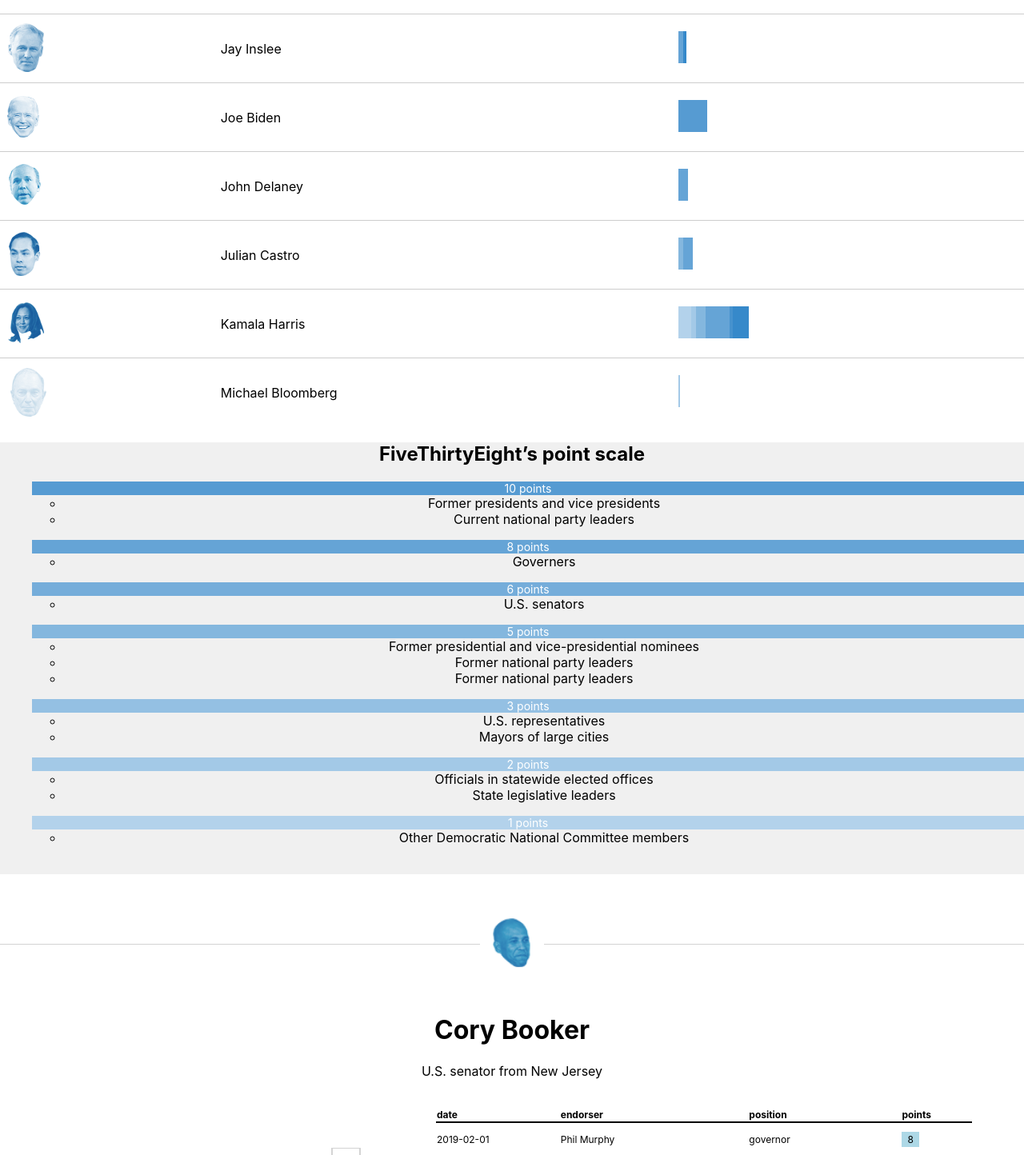
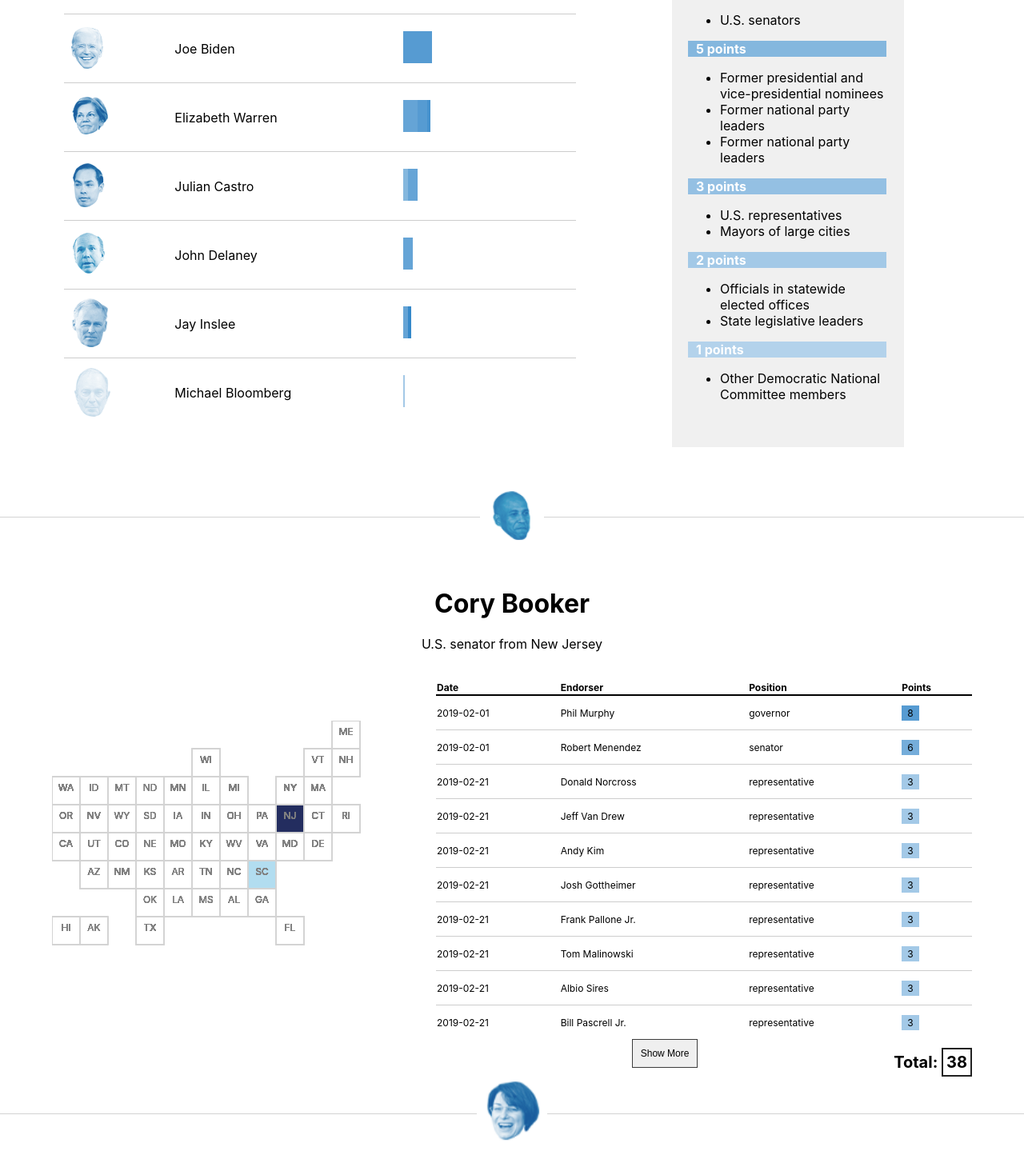
Before and after one commit to JulienAssouline/538_dashboard_remake-, a React (Create React App) app in the folder endorsements/: page / in a window 1280 px wide. Shown: the part 326-1770 px from the top of the page at 80% size. Built offline with nearby package versions, Linux system fonts and the light colour scheme.

Commit message:
totals and TotalTable

```diff
--- a/endorsements/src/App.css
+++ b/endorsements/src/App.css
@@ -40,6 +40,38 @@ th, td {
 td.endorsee {
    font-size: 16px;
 }
+/*ul {
+  list-style-type: none;
+  list-style-position: outside;
+      text-align: left; }
+
+*/
+
+ul > li {
+    padding-right: -20px;
+    text-align: left;
+  content: "•";
+  color: black;
+  list-style-position: outside;
+  text-align: left;
+
+
+}
+
+.total_points {
+
+float: right;
+}
+.total {
+  border: 2px solid #222;
+  text-align: center;
+  width: 35px;
+  padding: 4px;
+    /*padding-top: 2px;
+    padding-right: 2px;
+    padding-bottom: 2px;
+    padding-left: 2px;*/
+}
 
 .endorsee_img {
   position:relative;
@@ -48,16 +80,48 @@ td.endorsee {
 
 }
 
+h2 {
+  font-size: 20px;
+}
+
+.summary_container {
+  display: flex;
+  position: relative;
+  margin:auto;
+}
+
+#table_chart {
+  display: inline-block;
+  width: 50%;
+  padding-left: 80px;
+  padding-right: 120px;
+/*   height: 830px;
+*/
+
+}
+
 .point_key {
   background: #f0f0f0;
+    display: inline-block;
+      width: 25%;
+      padding: 20px;
+      max-width: 250px;
+
+
+/*      height: 830px;
+*/}
+
+.value {
+  width: 95%;
+  color: white;
+  font-size: 16px;
+  text-align: left;
+  font-weight: bold;
+  padding-left: 10px;
+
 }
 
-.value {
-  width: 100%;
-/*  background: #008fd5df;
-*/  color: white;
-  font-size: 14px;
-}
+
 
 .line {
   width: 100%;
@@ -89,7 +153,6 @@ height: 47px;
 .points {
   width: 20px;
   height: 20px;
-  background-color: lightblue;
   padding: 2px;
   padding-top: 2px;
   padding-bottom: 2px;
--- a/endorsements/src/App.js
+++ b/endorsements/src/App.js
@@ -4,6 +4,7 @@ import Table from "./Table"
 import GridMap from "./GridMap"
 import TableChart from "./TableChart"
 import PointKey from "./PointKey"
+import TotalTable from "./TotalTable"
 var React = require("react")
 var d3 = require("d3")
 
@@ -272,6 +273,7 @@ class App extends React.Component {
                 </div>
                  <br />
                   <br />
+                  <TotalTable data = {data} />
       </div>
     );
   }
--- a/endorsements/src/PointKey.js
+++ b/endorsements/src/PointKey.js
@@ -40,7 +40,7 @@ class PointKey extends React.Component {
 
 
   const points_value =  values.map((d,i) =>
-    <ul key = {"point"+i}>
+    <div key = {"point"+i}>
       <div className = "value" style = {{ background: colorsPoints(d.key) }}>
       {d.key + " points"}
       </div>
@@ -51,7 +51,7 @@ class PointKey extends React.Component {
         </li>
         )}
       </ul>
-      </ul>
+      </div>
       )
     return (
       <div className="point_key">
--- a/endorsements/src/Table.js
+++ b/endorsements/src/Table.js
@@ -1,39 +1,10 @@
 import DataTable from "./dataTable"
 
 var React = require("react")
+var d3 = require("d3")
 const _ = require('lodash');
 
 class Table extends React.Component {
-  // constructor(props) {
-  //   super(props)
-  //   this.showMore = this.showMore.bind(this)
-  //   this.showLess = this.showLess.bind(this)
-  // }
-
-  // showMore() {
-  //   this.setState({
-  //     more: true,
-  //     less: false
-  //   })
-  // }
-
-  // showLess() {
-  //   this.setState({
-  //       more: false,
-  //       less: true
-  //     })
-  // }
-
-  // componentWillUpdate() {
-
-  //  const button = document.getElementById("show")
-
-
-
-  //  console.log(this)
-
-  //   console.log(button)
-  // }
 
   render() {
 
@@ -45,9 +16,29 @@ class Table extends React.Component {
          return _.omit(d, ['city', 'category', "body", "district", "endorsee", "endorser party", "order", "source", "state", "index"])
        })
 
+   // var points_array = [];
+   // tableRowsFiltered.forEach(d => points_array.push(d.points))
+
+  var points = tableRowsFiltered.map(d => d.points)
+
+  var points_sum = points.reduce((total, num) => total + num)
+
+
+   const points_array = [...Array(11).keys()]
+   points_array.shift()
+
+   // console.log(tableRowsFiltered)
+
+   var colors = d3.scaleOrdinal()
+     .domain(points_array)
+     .range(["#c2dbef","#b3d2eb","#a3c9e7","#94c0e3","#84b7de", "#75adda", "#65a4d6", "#569bd2", "#4692ce", "#3689ca"])
+
   }
     return (
-      <DataTable  rows={tableRowsFiltered} cols={tableColumnsFiltered} />
+      <div>
+      <DataTable  rows={tableRowsFiltered} cols={tableColumnsFiltered} colors = {colors} />
+      <h2 className="total_points"> Total: <span className = "total"> {points_sum +" "} </span> </h2>
+      </div>
       )
   }
 }
--- a/endorsements/src/TableChart.js
+++ b/endorsements/src/TableChart.js
@@ -27,6 +27,24 @@ class TableChart extends React.Component {
     if (this.state.position.length > 0) {
       const tableData = this.state.position
 
+      var totals_array = [];
+
+            tableData.forEach(d => {
+              d.totals =
+                +d["DNC members"] +
+                +d["Former party leaders"] +
+                +d["Governors"] +
+                +d.Mayors +
+                +d["Past presidents and vice presidents"] +
+                +d["Representatives"] +
+                +d["Senators"] +
+                +d["State legislative leaders"] +
+                +d["Statewide officeholders"];
+              totals_array.push(d.totals);
+            });
+
+        tableData.sort((a,b) => b.totals - a.totals)
+
       var endorsees = tableData.map(obj => obj.endorsee)
 
       var stack = d3.stack()
@@ -55,29 +73,7 @@ class TableChart extends React.Component {
 
      var data = transpose(series)
 
-     console.log(tableData)
-
-
-     var totals_array = [];
-
-           tableData.forEach(d => {
-             d.totals =
-               +d["DNC members"] +
-               +d["Former party leaders"] +
-               +d["Governors"] +
-               +d.Mayors +
-               +d["Past presidents and vice presidents"] +
-               +d["Representatives"] +
-               +d["Senators"] +
-               +d["State legislative leaders"] +
-               +d["Statewide officeholders"];
-             totals_array.push(d.totals);
-           });
-
       var endorsees_img = endorsees.map(d => d.replace(/\s+/g,'').trim())
-
-      console.log(endorsees_img)
-
 
       var xScale = d3.scaleLinear()
             .domain([0, d3.max(totals_array)])
@@ -88,6 +84,7 @@ class TableChart extends React.Component {
     }
 
     return (
+    <div id = "table_chart">
       <table className ="table">
             <tbody>
               {
@@ -119,6 +116,7 @@ class TableChart extends React.Component {
             }
             </tbody>
           </table>
+        </div>
       )
   }
 }
--- /dev/null
+++ b/endorsements/src/TotalTable.js
@@ -0,0 +1,23 @@
+var React = require("react")
+var d3 = require("d3")
+const _ = require('lodash');
+
+class TotalTable extends React.Component {
+  render() {
+
+    if (this.props.data.length > 0) {
+      var data = this.props.data
+
+      var dataFiltered = _.map(data, d => {
+            return _.omit(d, ['city', 'category', "body", "district", "endorser party", "order", "source", "index"])
+          })
+
+      console.log(dataFiltered)
+    }
+    return (
+      null
+      )
+  }
+}
+
+export default TotalTable
--- a/endorsements/src/dataTable.js
+++ b/endorsements/src/dataTable.js
@@ -1,4 +1,9 @@
 var React = require("react")
+
+String.prototype.capitalize = function() {
+    return this.charAt(0).toUpperCase() + this.slice(1);
+}
+
 
    var DataTable = (props) => {
     return (
@@ -7,7 +12,7 @@ var React = require("react")
           <tr>
             {
              props.cols !== undefined ? props.cols.map((d, i) =>
-              <th key = {"header" + i}> {d} </th>
+              <th key = {"header" + i}> {d.capitalize()} </th>
               ) : null
            }
           </tr>
@@ -18,7 +23,7 @@ var React = require("react")
               <tr key = {"row"+i}>
               {
                props.rows !== undefined ?  props.cols.map((col, i) =>
-                  <td key = {col}> <span className = {col === "points" ? "points" : "rows"}> {row[col]} </span> </td>
+                  <td key = {col}> <span className = {col === "points" ? "points" : ""} style = {{background: col === "points" ? props.colors(row[col]) : "white"}}> { row[col] } </span> </td>
                   ) : null
               }
               </tr>
```
